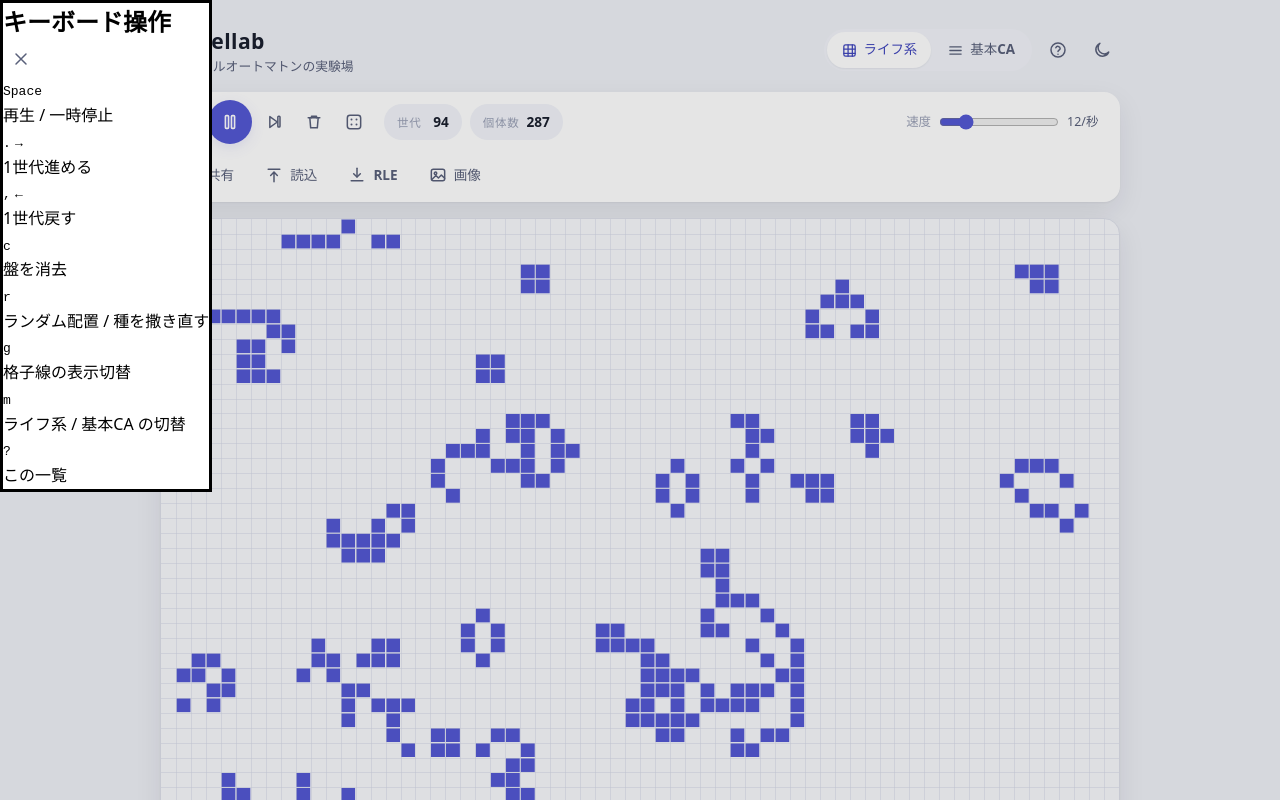
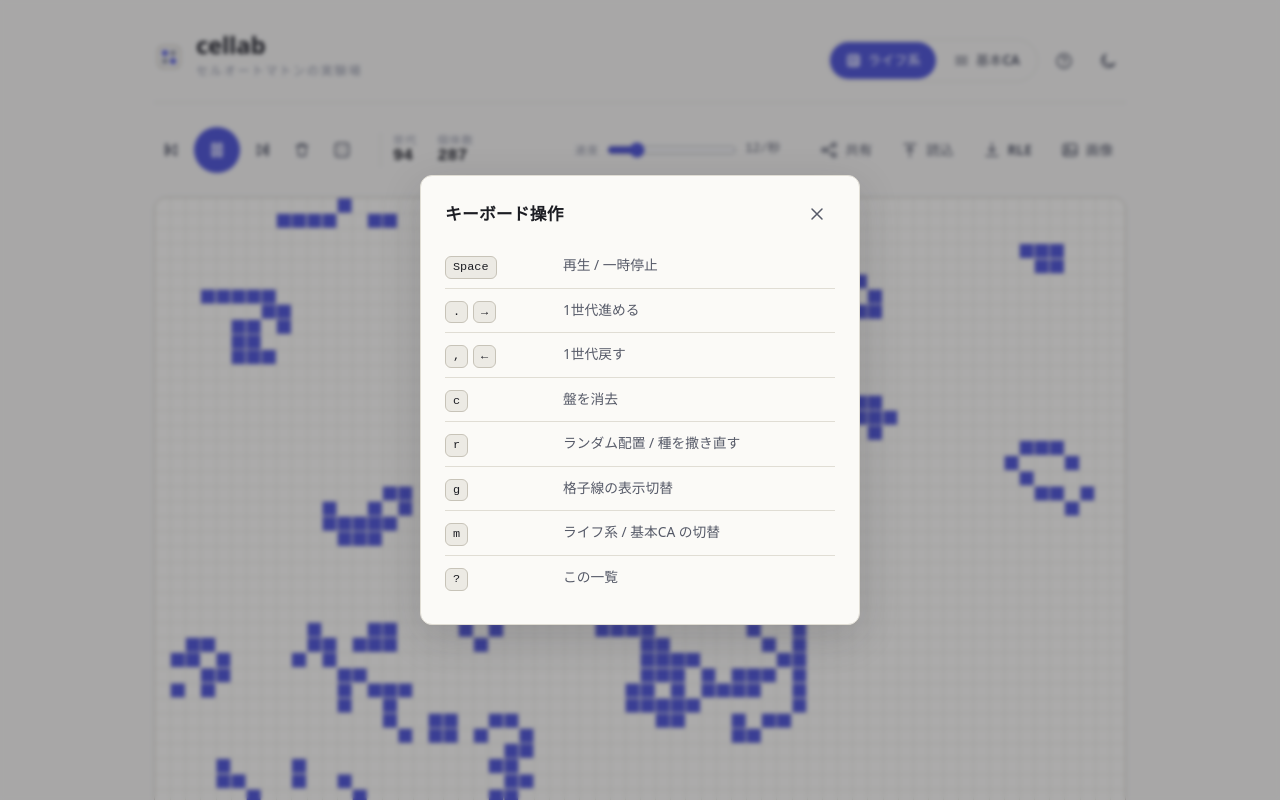
Before and after one commit to miruky/cellab, a website built with Vite: page index.html in a window 1280 px wide. Both pictures are taken after a click on the button 1058 px from the left and 50 px from the top of the page. Shown: the top 800 px of the page. Built offline with nearby package versions, Linux system fonts and the light colour scheme.

Commit message:
デザイン刷新: 箱と影を排し罫線と余白・タイポ階層で再設計

```diff
--- a/src/style.css
+++ b/src/style.css
@@ -1,82 +1,84 @@
 /*
- * 低彩度のベースに一点のアクセント。間隔は8pxグリッドで通す。テーマは
+ * 温度のある中立色を地に、アクセントは藍一色。間隔は8pxグリッドで通す。箱と影を
+ * 重ねず、盤面だけを枠で囲い、操作系は罫線と余白で分ける。テーマは
  * prefers-color-scheme に従い、data-theme で明示指定もできる。モーションは
  * 入場・状態遷移・ホバーに限り、prefers-reduced-motion: reduce で一括無効化する。
  * --cell 系のカスタムプロパティはキャンバス描画が読むので、ここを唯一の出所にする。
  */
 
 :root {
-  --bg: #eef0f6;
-  --surface: #ffffff;
-  --surface-2: #f1f3f9;
-  --ink: #1a1f2e;
-  --ink-soft: #59607a;
-  --ink-faint: #9aa0b6;
-  --line: #dde0ea;
-  --line-strong: #b9bfd2;
-  --accent: #5358d4;
-  --accent-ink: #4147bd;
-  --accent-soft: rgba(83, 88, 212, 0.13);
-  --accent-faint: rgba(83, 88, 212, 0.07);
-  --danger: #d6403a;
-  --cell: #5358d4;
-  --cell-grid: #d3d7e6;
-  --cell-ghost: rgba(83, 88, 212, 0.38);
-  --field-paper: #f7f8fc;
-  --shadow: 0 1px 2px rgba(20, 24, 40, 0.05), 0 10px 28px rgba(20, 24, 40, 0.08);
-  --shadow-sm: 0 1px 2px rgba(20, 24, 40, 0.06);
-  --radius: 16px;
-  --radius-sm: 11px;
+  --bg: #f1f0ec;
+  --surface: #fbfaf7;
+  --surface-2: #eceae4;
+  --ink: #1c1d23;
+  --ink-soft: #565a68;
+  --ink-faint: #8f93a2;
+  --line: #e0ddd4;
+  --line-strong: #c7c3b8;
+  --accent: #4b51cf;
+  --accent-ink: #3c43c0;
+  --accent-soft: rgba(75, 81, 207, 0.12);
+  --accent-faint: rgba(75, 81, 207, 0.07);
+  --danger: #c63a36;
+  --cell: #4b51cf;
+  --cell-grid: #d8d4ca;
+  --cell-ghost: rgba(75, 81, 207, 0.36);
+  --field-paper: #f7f6f1;
+  --overlay: rgba(28, 29, 35, 0.34);
+  --shadow-pop: 0 12px 40px rgba(28, 29, 35, 0.16);
+  --radius: 12px;
+  --radius-sm: 9px;
   --space: 8px;
-  --maxw: 1000px;
+  --maxw: 1020px;
+  --mono: ui-monospace, 'SF Mono', 'JetBrains Mono', 'Roboto Mono', monospace;
   color-scheme: light;
 }
 
 @media (prefers-color-scheme: dark) {
   :root:not([data-theme='light']) {
-    --bg: #0d1017;
-    --surface: #161a25;
-    --surface-2: #1d2230;
-    --ink: #e9ecf5;
-    --ink-soft: #a6adc2;
-    --ink-faint: #6b7488;
-    --line: #29303f;
-    --line-strong: #46506a;
-    --accent: #8b8ff8;
-    --accent-ink: #a6a9fb;
-    --accent-soft: rgba(139, 143, 248, 0.18);
-    --accent-faint: rgba(139, 143, 248, 0.1);
-    --danger: #ff6b66;
-    --cell: #8b8ff8;
-    --cell-grid: #2a3142;
-    --cell-ghost: rgba(139, 143, 248, 0.42);
-    --field-paper: #11151f;
-    --shadow: 0 1px 2px rgba(0, 0, 0, 0.4), 0 12px 32px rgba(0, 0, 0, 0.5);
-    --shadow-sm: 0 1px 2px rgba(0, 0, 0, 0.4);
+    --bg: #101218;
+    --surface: #181b24;
+    --surface-2: #20242f;
+    --ink: #e9ebf2;
+    --ink-soft: #a4aaba;
+    --ink-faint: #6a7184;
+    --line: #2a2f3b;
+    --line-strong: #444c60;
+    --accent: #8d92f8;
+    --accent-ink: #a7abfb;
+    --accent-soft: rgba(141, 146, 248, 0.18);
+    --accent-faint: rgba(141, 146, 248, 0.1);
+    --danger: #ff6f6a;
+    --cell: #8d92f8;
+    --cell-grid: #2b313f;
+    --cell-ghost: rgba(141, 146, 248, 0.42);
+    --field-paper: #12151e;
+    --overlay: rgba(0, 0, 0, 0.55);
+    --shadow-pop: 0 16px 48px rgba(0, 0, 0, 0.55);
     color-scheme: dark;
   }
 }
 
 [data-theme='dark'] {
-  --bg: #0d1017;
-  --surface: #161a25;
-  --surface-2: #1d2230;
-  --ink: #e9ecf5;
-  --ink-soft: #a6adc2;
-  --ink-faint: #6b7488;
-  --line: #29303f;
-  --line-strong: #46506a;
-  --accent: #8b8ff8;
-  --accent-ink: #a6a9fb;
-  --accent-soft: rgba(139, 143, 248, 0.18);
-  --accent-faint: rgba(139, 143, 248, 0.1);
-  --danger: #ff6b66;
-  --cell: #8b8ff8;
-  --cell-grid: #2a3142;
-  --cell-ghost: rgba(139, 143, 248, 0.42);
-  --field-paper: #11151f;
-  --shadow: 0 1px 2px rgba(0, 0, 0, 0.4), 0 12px 32px rgba(0, 0, 0, 0.5);
-  --shadow-sm: 0 1px 2px rgba(0, 0, 0, 0.4);
+  --bg: #101218;
+  --surface: #181b24;
+  --surface-2: #20242f;
+  --ink: #e9ebf2;
+  --ink-soft: #a4aaba;
+  --ink-faint: #6a7184;
+  --line: #2a2f3b;
+  --line-strong: #444c60;
+  --accent: #8d92f8;
+  --accent-ink: #a7abfb;
+  --accent-soft: rgba(141, 146, 248, 0.18);
+  --accent-faint: rgba(141, 146, 248, 0.1);
+  --danger: #ff6f6a;
+  --cell: #8d92f8;
+  --cell-grid: #2b313f;
+  --cell-ghost: rgba(141, 146, 248, 0.42);
+  --field-paper: #12151e;
+  --overlay: rgba(0, 0, 0, 0.55);
+  --shadow-pop: 0 16px 48px rgba(0, 0, 0, 0.55);
   color-scheme: dark;
 }
 
@@ -92,10 +94,15 @@ body {
 }
 
 body {
-  font-family: 'Hiragino Sans', 'Noto Sans JP', system-ui, -apple-system, sans-serif;
+  font-family:
+    'Hiragino Sans',
+    'Noto Sans JP',
+    system-ui,
+    -apple-system,
+    sans-serif;
   background: var(--bg);
   color: var(--ink);
-  line-height: 1.6;
+  line-height: 1.7;
   -webkit-font-smoothing: antialiased;
   text-rendering: optimizeLegibility;
 }
@@ -109,15 +116,16 @@ button {
 }
 
 select,
-input {
+input,
+textarea {
   font: inherit;
   color: inherit;
 }
 
 :focus-visible {
   outline: 2px solid var(--accent);
-  outline-offset: 2px;
-  border-radius: 6px;
+  outline-offset: 3px;
+  border-radius: 5px;
 }
 
 .icon {
@@ -130,26 +138,28 @@ input {
 .app {
   max-width: var(--maxw);
   margin: 0 auto;
-  padding: calc(var(--space) * 3) calc(var(--space) * 2.5) calc(var(--space) * 6);
+  padding: calc(var(--space) * 4) calc(var(--space) * 3) calc(var(--space) * 9);
   display: flex;
   flex-direction: column;
-  gap: calc(var(--space) * 2);
-  animation: rise 0.4s ease both;
+  gap: calc(var(--space) * 3);
+  animation: rise 0.45s cubic-bezier(0.22, 0.61, 0.36, 1) both;
 }
 
 /* ---- ヘッダ ---- */
 .app-header {
   display: flex;
-  align-items: center;
+  align-items: flex-end;
   justify-content: space-between;
-  gap: var(--space);
+  gap: calc(var(--space) * 2);
   flex-wrap: wrap;
+  padding-bottom: calc(var(--space) * 2.5);
+  border-bottom: 1px solid var(--line);
 }
 
 .brand {
   display: flex;
   align-items: center;
-  gap: calc(var(--space) * 1.25);
+  gap: calc(var(--space) * 1.5);
 }
 
 .brand-logo {
@@ -157,15 +167,18 @@ input {
 }
 
 .brand h1 {
-  font-size: 1.32rem;
-  font-weight: 680;
-  letter-spacing: 0.02em;
+  font-size: 1.5rem;
+  font-weight: 700;
+  letter-spacing: -0.01em;
+  line-height: 1.1;
 }
 
 .tagline {
-  font-size: 0.8rem;
-  color: var(--ink-soft);
-  margin-top: -2px;
+  font-size: 0.76rem;
+  color: var(--ink-faint);
+  letter-spacing: 0.14em;
+  text-transform: uppercase;
+  margin-top: 3px;
 }
 
 .header-actions {
@@ -177,9 +190,9 @@ input {
 /* ---- セグメント ---- */
 .segmented {
   display: inline-flex;
-  background: var(--surface-2);
+  border: 1px solid var(--line);
   border-radius: 999px;
-  padding: 3px;
+  padding: 2px;
   gap: 2px;
 }
 
@@ -187,15 +200,14 @@ input {
   display: inline-flex;
   align-items: center;
   gap: 6px;
-  padding: 7px 14px;
+  padding: 7px 15px;
   border-radius: 999px;
-  font-size: 0.84rem;
+  font-size: 0.83rem;
   font-weight: 560;
   color: var(--ink-soft);
   transition:
-    background 0.18s ease,
-    color 0.18s ease,
-    box-shadow 0.18s ease;
+    background 0.2s ease,
+    color 0.2s ease;
 }
 
 .seg .icon {
@@ -208,14 +220,22 @@ input {
 }
 
 .seg.is-active {
-  background: var(--surface);
-  color: var(--accent-ink);
-  box-shadow: var(--shadow-sm);
+  background: var(--accent);
+  color: #fff;
+}
+
+.segmented.small {
+  border-color: var(--line);
 }
 
 .segmented.small .seg {
-  padding: 6px 12px;
+  padding: 5px 12px;
   font-size: 0.8rem;
+}
+
+.segmented.small .seg.is-active {
+  background: var(--accent-soft);
+  color: var(--accent-ink);
 }
 
 /* ---- ボタン ---- */
@@ -231,11 +251,11 @@ input {
   transition:
     background 0.18s ease,
     color 0.18s ease,
-    transform 0.18s ease;
+    transform 0.12s ease;
 }
 
 .ghost:hover {
-  background: var(--surface);
+  background: var(--surface-2);
   color: var(--ink);
 }
 
@@ -248,20 +268,44 @@ input {
 }
 
 .ghost:disabled {
-  opacity: 0.4;
+  opacity: 0.32;
   cursor: default;
+}
+
+.ghost:disabled:hover {
+  background: none;
+  color: var(--ink-soft);
+}
+
+.solid {
+  display: inline-flex;
+  align-items: center;
+  gap: 6px;
+  padding: 9px 18px;
+  border-radius: var(--radius-sm);
+  background: var(--accent);
+  color: #fff;
+  font-size: 0.86rem;
+  font-weight: 600;
+  transition:
+    filter 0.16s ease,
+    transform 0.12s ease;
+}
+
+.solid:hover {
+  filter: brightness(1.07);
+}
+
+.solid:active {
+  transform: translateY(1px);
 }
 
 /* ---- トランスポート ---- */
 .transport {
   display: flex;
   align-items: center;
-  gap: calc(var(--space) * 1.5);
+  gap: calc(var(--space) * 2);
   flex-wrap: wrap;
-  padding: var(--space);
-  background: var(--surface);
-  border-radius: var(--radius);
-  box-shadow: var(--shadow);
 }
 
 .transport-main {
@@ -274,19 +318,18 @@ input {
   display: inline-flex;
   align-items: center;
   justify-content: center;
-  width: 44px;
-  height: 44px;
+  width: 46px;
+  height: 46px;
   border-radius: 50%;
   background: var(--accent);
   color: #fff;
-  box-shadow: 0 4px 14px var(--accent-soft);
   transition:
     transform 0.16s ease,
     filter 0.16s ease;
 }
 
 .play:hover {
-  filter: brightness(1.07);
+  filter: brightness(1.08);
   transform: translateY(-1px);
 }
 
@@ -301,30 +344,30 @@ input {
 
 .readouts {
   display: flex;
-  gap: var(--space);
+  gap: calc(var(--space) * 2.5);
+  padding-left: calc(var(--space) * 1.5);
+  margin-left: calc(var(--space) * 0.5);
+  border-left: 1px solid var(--line);
 }
 
 .chip {
   display: inline-flex;
-  align-items: baseline;
-  gap: 7px;
-  padding: 7px 13px;
-  background: var(--surface-2);
-  border-radius: 999px;
-  font-size: 0.85rem;
+  flex-direction: column;
+  line-height: 1.25;
 }
 
 .chip-key {
   color: var(--ink-faint);
-  font-size: 0.72rem;
-  letter-spacing: 0.06em;
+  font-size: 0.68rem;
+  letter-spacing: 0.12em;
+  text-transform: uppercase;
 }
 
 .chip-value {
+  font-family: var(--mono);
   font-variant-numeric: tabular-nums;
-  font-weight: 650;
-  min-width: 1.5em;
-  text-align: right;
+  font-weight: 600;
+  font-size: 1.05rem;
 }
 
 .speed {
@@ -335,16 +378,19 @@ input {
 }
 
 .speed-label {
-  font-size: 0.78rem;
+  font-size: 0.68rem;
+  letter-spacing: 0.12em;
+  text-transform: uppercase;
   color: var(--ink-faint);
 }
 
 .speed input[type='range'] {
-  width: 120px;
+  width: 130px;
   accent-color: var(--accent);
 }
 
 .speed-value {
+  font-family: var(--mono);
   font-size: 0.78rem;
   color: var(--ink-soft);
   font-variant-numeric: tabular-nums;
@@ -353,7 +399,7 @@ input {
 
 .transport-end {
   display: flex;
-  gap: 4px;
+  gap: 2px;
 }
 
 /* ---- ステージ ---- */
@@ -362,10 +408,9 @@ input {
   width: 100%;
   aspect-ratio: 4 / 3;
   background: var(--field-paper);
-  border: 1px solid var(--line);
+  border: 1px solid var(--line-strong);
   border-radius: var(--radius);
   overflow: hidden;
-  box-shadow: var(--shadow);
 }
 
 .field,
@@ -390,45 +435,42 @@ input {
 .panel {
   display: flex;
   flex-direction: column;
-  gap: calc(var(--space) * 1.5);
-  padding: calc(var(--space) * 2);
-  background: var(--surface);
-  border-radius: var(--radius);
-  box-shadow: var(--shadow);
+  gap: calc(var(--space) * 2);
 }
 
 .panel-row {
   display: flex;
   align-items: center;
-  gap: var(--space);
+  gap: calc(var(--space) * 1.25);
   flex-wrap: wrap;
 }
 
 .field-label {
-  font-size: 0.78rem;
+  font-size: 0.68rem;
   font-weight: 600;
   color: var(--ink-faint);
-  letter-spacing: 0.04em;
+  letter-spacing: 0.12em;
+  text-transform: uppercase;
 }
 
 .control {
   padding: 8px 11px;
-  background: var(--surface-2);
-  border: 1px solid transparent;
+  background: var(--surface);
+  border: 1px solid var(--line);
   border-radius: var(--radius-sm);
   transition:
     border-color 0.16s ease,
-    background 0.16s ease;
+    box-shadow 0.16s ease;
 }
 
 .control:hover {
-  border-color: var(--line);
+  border-color: var(--line-strong);
 }
 
 .control:focus {
   outline: none;
   border-color: var(--accent);
-  background: var(--surface);
+  box-shadow: 0 0 0 3px var(--accent-soft);
 }
 
 .select {
@@ -436,18 +478,20 @@ input {
 }
 
 .rule-input {
-  width: 110px;
+  width: 120px;
+  font-family: var(--mono);
   font-variant-numeric: tabular-nums;
-  letter-spacing: 0.03em;
+  letter-spacing: 0.02em;
 }
 
 .number {
   width: 84px;
+  font-family: var(--mono);
   font-variant-numeric: tabular-nums;
 }
 
 .rule-error {
-  font-size: 0.78rem;
+  font-size: 0.8rem;
   color: var(--danger);
   font-weight: 560;
 }
@@ -456,6 +500,7 @@ input {
   font-size: 0.85rem;
   font-weight: 600;
   color: var(--accent-ink);
+  font-variant-numeric: tabular-nums;
 }
 
 .checkline {
@@ -475,22 +520,24 @@ input {
 .palette {
   display: flex;
   flex-wrap: wrap;
-  gap: calc(var(--space) * 2);
-  padding-top: calc(var(--space) * 0.5);
+  gap: calc(var(--space) * 3);
+  padding-top: calc(var(--space) * 2);
+  margin-top: calc(var(--space) * 0.5);
   border-top: 1px solid var(--line);
 }
 
 .palette-group {
   display: flex;
   flex-direction: column;
-  gap: 6px;
+  gap: 8px;
 }
 
 .palette-label {
-  font-size: 0.72rem;
+  font-size: 0.66rem;
   font-weight: 600;
   color: var(--ink-faint);
-  letter-spacing: 0.05em;
+  letter-spacing: 0.12em;
+  text-transform: uppercase;
 }
 
 .palette-chips {
@@ -500,26 +547,28 @@ input {
 }
 
 .pattern-chip {
-  padding: 6px 11px;
+  padding: 6px 12px;
   border-radius: 999px;
-  background: var(--surface-2);
+  border: 1px solid var(--line);
   color: var(--ink-soft);
   font-size: 0.82rem;
   font-weight: 540;
   transition:
     transform 0.14s ease,
-    background 0.14s ease,
-    color 0.14s ease;
+    border-color 0.14s ease,
+    color 0.14s ease,
+    background 0.14s ease;
 }
 
 .pattern-chip:hover {
   transform: translateY(-2px);
-  color: var(--ink);
-  background: var(--accent-faint);
+  color: var(--accent-ink);
+  border-color: var(--accent);
 }
 
 .pattern-chip.is-armed {
   background: var(--accent);
+  border-color: var(--accent);
   color: #fff;
 }
 
@@ -529,19 +578,19 @@ input {
   left: 50%;
   bottom: calc(var(--space) * 3);
   transform: translate(-50%, 14px);
-  padding: 10px 18px;
+  padding: 11px 20px;
   background: var(--ink);
   color: var(--bg);
   border-radius: 999px;
   font-size: 0.85rem;
   font-weight: 540;
-  box-shadow: var(--shadow);
+  box-shadow: var(--shadow-pop);
   opacity: 0;
   pointer-events: none;
   transition:
-    opacity 0.22s ease,
-    transform 0.22s ease;
-  z-index: 20;
+    opacity 0.24s ease,
+    transform 0.24s cubic-bezier(0.22, 0.61, 0.36, 1);
+  z-index: 30;
   max-width: 90vw;
   overflow: hidden;
   text-overflow: ellipsis;
@@ -553,11 +602,182 @@ input {
   transform: translate(-50%, 0);
 }
 
+/* ---- ダイアログ ---- */
+.sheet {
+  width: min(440px, calc(100vw - 32px));
+  /* 全体リセットの margin:0 が UA の中央寄せを潰すので、明示的に戻す。 */
+  margin: auto;
+  padding: 0;
+  border: 1px solid var(--line);
+  border-radius: var(--radius);
+  background: var(--surface);
+  color: var(--ink);
+  box-shadow: var(--shadow-pop);
+}
+
+.sheet::backdrop {
+  background: var(--overlay);
+  backdrop-filter: blur(2px);
+}
+
+.sheet[open] {
+  animation: pop 0.22s cubic-bezier(0.22, 0.61, 0.36, 1) both;
+}
+
+.sheet-inner {
+  display: flex;
+  flex-direction: column;
+  gap: calc(var(--space) * 1.5);
+  padding: calc(var(--space) * 2.5) calc(var(--space) * 3) calc(var(--space) * 3);
+}
+
+.sheet-head {
+  display: flex;
+  align-items: center;
+  justify-content: space-between;
+  gap: var(--space);
+}
+
+.sheet-head h2 {
+  font-size: 1.05rem;
+  font-weight: 660;
+  letter-spacing: 0.01em;
+}
+
+.sheet-note {
+  font-size: 0.83rem;
+  color: var(--ink-soft);
+  line-height: 1.7;
+}
+
+.sheet-input {
+  width: 100%;
+  padding: 11px 13px;
+  background: var(--bg);
+  border: 1px solid var(--line);
+  border-radius: var(--radius-sm);
+  font-family: var(--mono);
+  font-size: 0.82rem;
+  line-height: 1.6;
+  resize: vertical;
+  transition:
+    border-color 0.16s ease,
+    box-shadow 0.16s ease;
+}
+
+.sheet-input:focus {
+  outline: none;
+  border-color: var(--accent);
+  box-shadow: 0 0 0 3px var(--accent-soft);
+}
+
+.sheet-error {
+  font-size: 0.8rem;
+  color: var(--danger);
+  min-height: 1.2em;
+  font-weight: 560;
+}
+
+.sheet-actions {
+  display: flex;
+  justify-content: flex-end;
+  gap: var(--space);
+}
+
+.keys {
+  display: flex;
+  flex-direction: column;
+}
+
+.keys > div {
+  display: flex;
+  align-items: baseline;
+  gap: var(--space);
+  padding: 9px 0;
+  border-top: 1px solid var(--line);
+}
+
+.keys > div:first-child {
+  border-top: none;
+}
+
+.keys dt {
+  flex: none;
+  min-width: 110px;
+  display: flex;
+  gap: 5px;
+}
+
+.keys dd {
+  font-size: 0.86rem;
+  color: var(--ink-soft);
+}
+
+kbd {
+  display: inline-block;
+  min-width: 1.6em;
+  padding: 2px 7px;
+  background: var(--surface-2);
+  border: 1px solid var(--line-strong);
+  border-radius: 6px;
+  font-family: var(--mono);
+  font-size: 0.74rem;
+  line-height: 1.4;
+  text-align: center;
+  color: var(--ink);
+}
+
+/* ---- レスポンシブ ---- */
+@media (max-width: 640px) {
+  .app {
+    padding: calc(var(--space) * 3) calc(var(--space) * 2) calc(var(--space) * 7);
+    gap: calc(var(--space) * 2.5);
+  }
+
+  .brand h1 {
+    font-size: 1.3rem;
+  }
+
+  .transport {
+    gap: var(--space);
+  }
+
+  .readouts {
+    gap: calc(var(--space) * 2);
+  }
+
+  .speed {
+    width: 100%;
+    margin-left: 0;
+    order: 3;
+  }
+
+  .speed input[type='range'] {
+    flex: 1;
+    width: auto;
+  }
+
+  .transport-end {
+    flex-wrap: wrap;
+  }
+
+  .transport-end .ghost span {
+    display: none;
+  }
+}
+
 /* ---- モーション ---- */
 @keyframes rise {
   from {
     opacity: 0;
-    transform: translateY(8px);
+    transform: translateY(10px);
+  }
+}
+
+@keyframes pop {
+  from {
+    opacity: 0;
+    transform: translateY(8px) scale(0.98);
   }
 }
 
```
